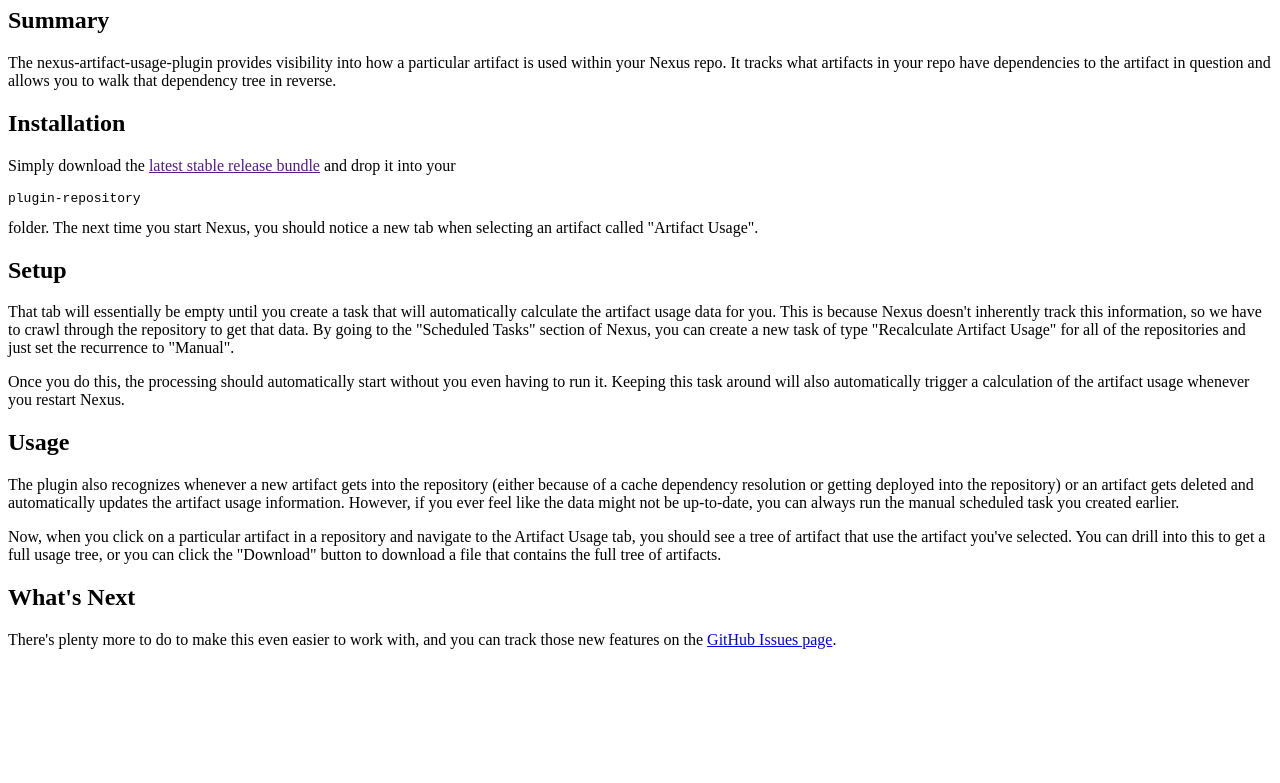
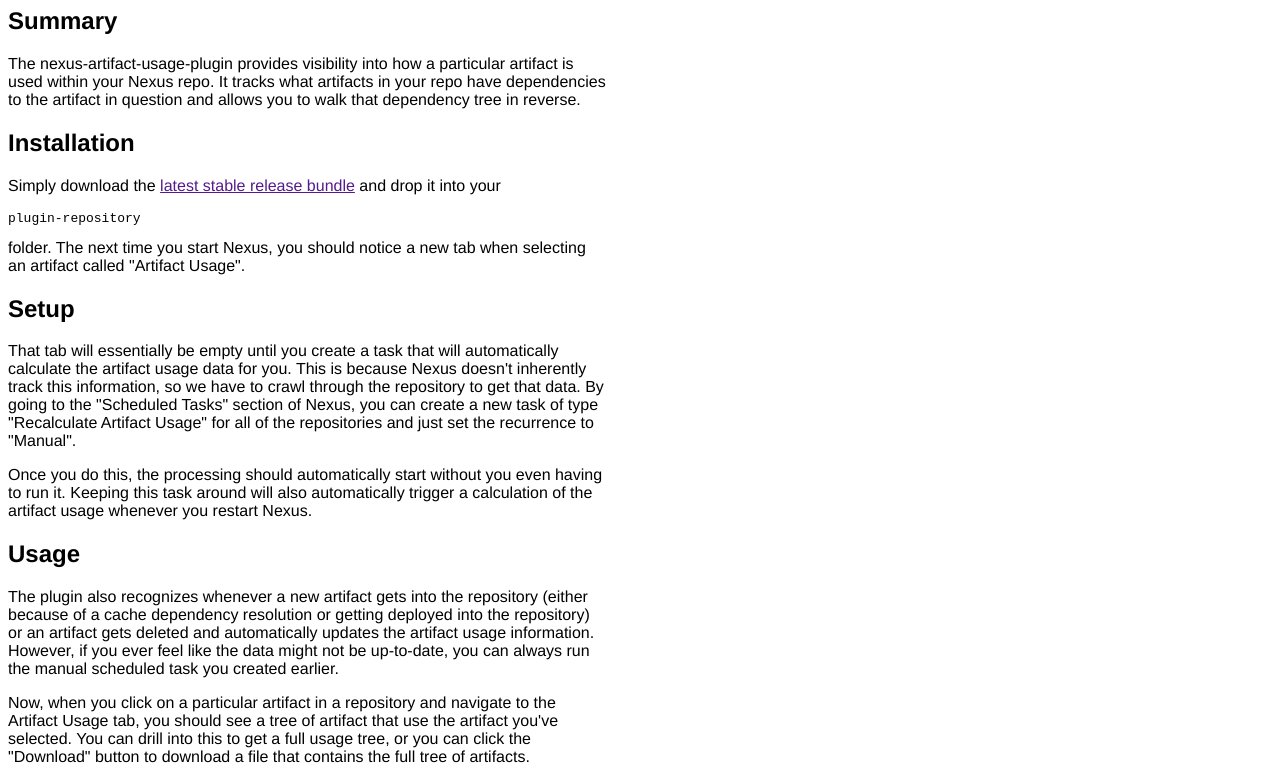
Before and after one commit to saleemshafi/nexus-artifact-usage-plugin, a plain HTML site: page index.html in a window 1280 px wide. Shown: the part 73-856 px from the top of the page. Before the commit the page ends 800 px from the top, so only its background shows below. Drawn offline with Linux system fonts and the light colour scheme.

Commit message:
Styled the main page

```diff
--- a/index.html
+++ b/index.html
@@ -1,6 +1,11 @@
 <!DOCTYPE html>
 <html>
 <head>
+<style>
+html { background: 'images/handmadepaper.png'; }
+body { width: 600px; background: white; border: 0 1px solid black; font-family: helvetica; }
+
+</style>
 </head>
 <body>
 <h1>Nexus Artifact Usage Plugin</h1>
```
Also changed, not shown: images/handmadepaper.png (added).
